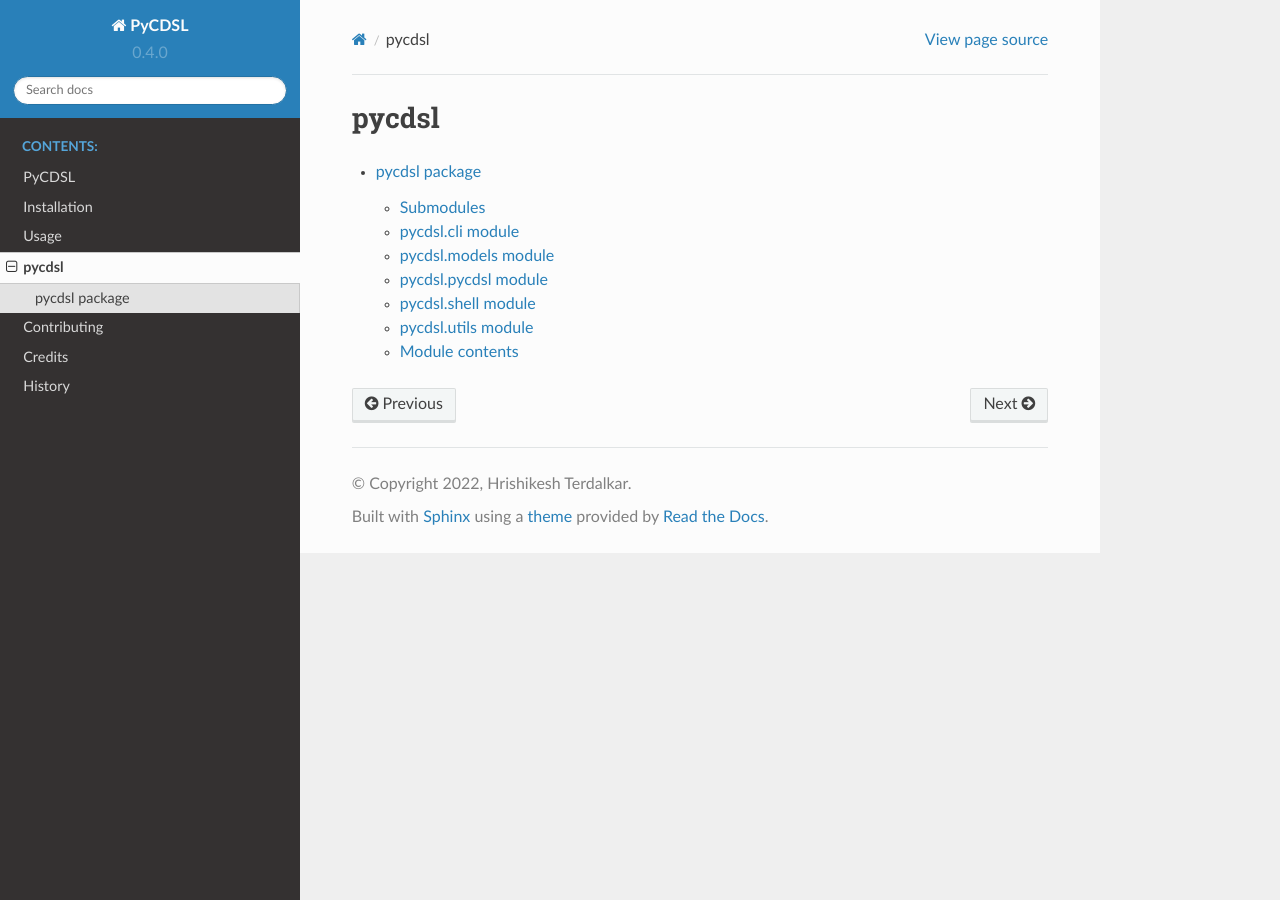
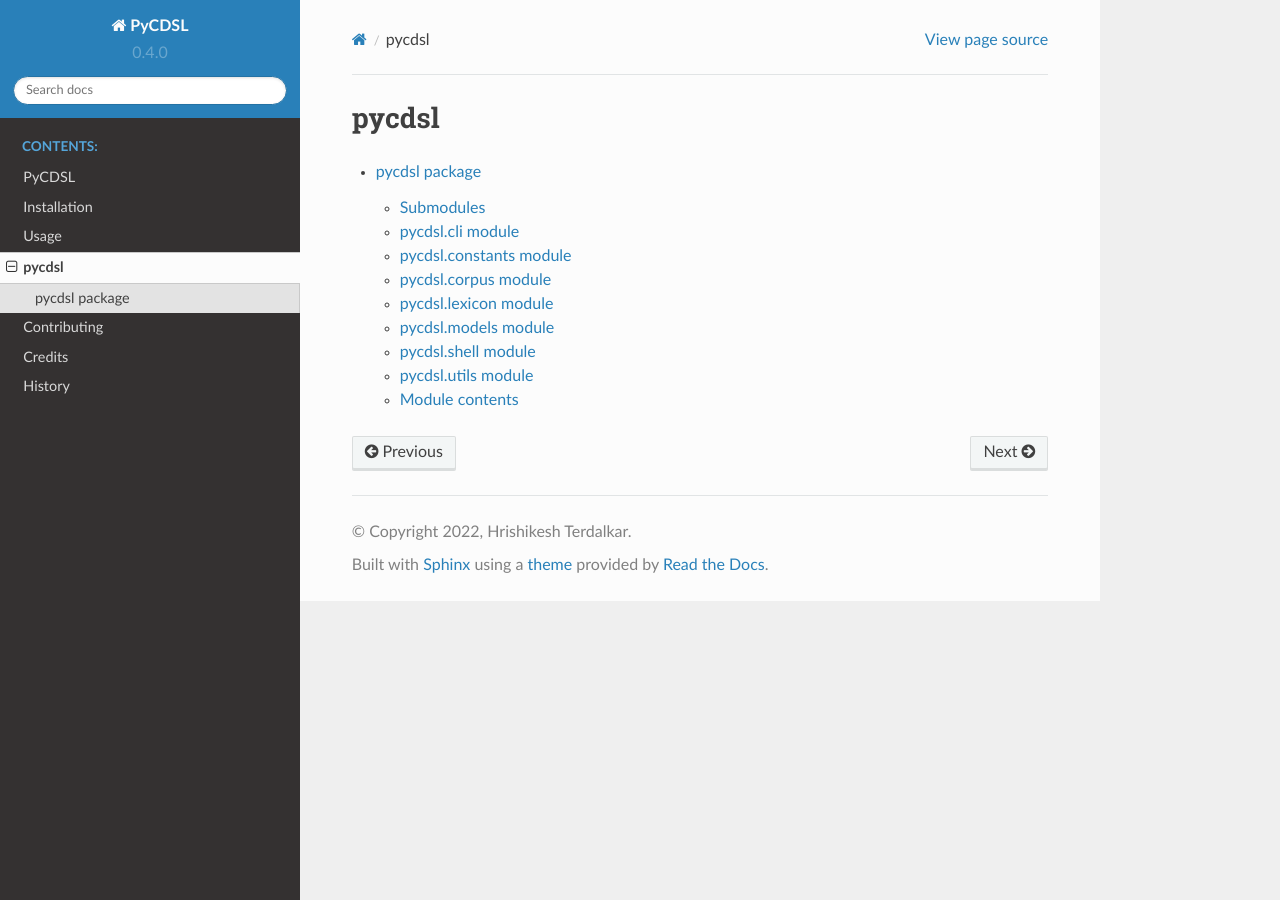
Before and after one commit to hrishikeshrt/PyCDSL, a Sphinx documentation site: the page built from docs/modules.rst, in a window 1280 px wide. Built offline with Sphinx 7.4.7 and the Read the Docs theme 2.0.0, drawn with Linux system fonts in a browser that asks for light colours.

Commit message:
docs: auto-update of module structure docs

```diff
--- a/docs/pycdsl.rst
+++ b/docs/pycdsl.rst
@@ -12,18 +12,34 @@ pycdsl.cli module
    :undoc-members:
    :show-inheritance:
 
+pycdsl.constants module
+-----------------------
+
+.. automodule:: pycdsl.constants
+   :members:
+   :undoc-members:
+   :show-inheritance:
+
+pycdsl.corpus module
+--------------------
+
+.. automodule:: pycdsl.corpus
+   :members:
+   :undoc-members:
+   :show-inheritance:
+
+pycdsl.lexicon module
+---------------------
+
+.. automodule:: pycdsl.lexicon
+   :members:
+   :undoc-members:
+   :show-inheritance:
+
 pycdsl.models module
 --------------------
 
 .. automodule:: pycdsl.models
-   :members:
-   :undoc-members:
-   :show-inheritance:
-
-pycdsl.pycdsl module
---------------------
-
-.. automodule:: pycdsl.pycdsl
    :members:
    :undoc-members:
    :show-inheritance:
```
